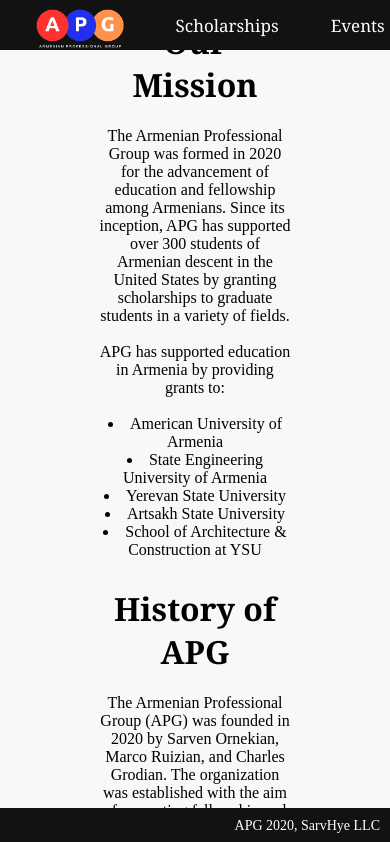
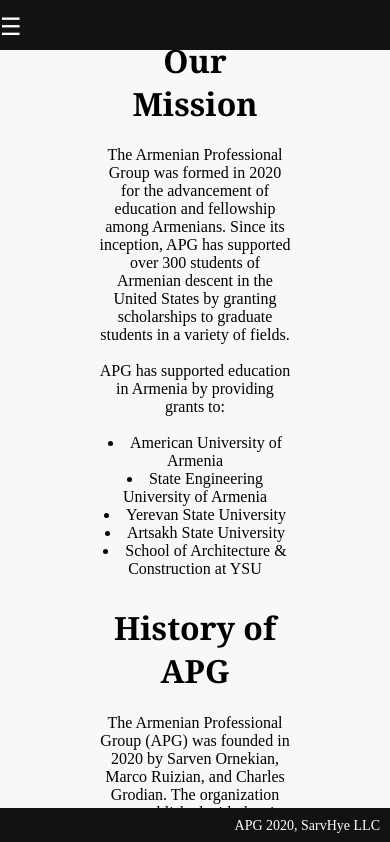
Before and after one commit to sornekian/APG, a React (Create React App) app: page / in a window 390 px wide. Shown: the top 842 px of the page. Built offline with nearby package versions, Linux system fonts and the light colour scheme.

Commit message:
adds hamburger menu for smaller screens

```diff
--- a/src/components/NavBar/NavBar.css
+++ b/src/components/NavBar/NavBar.css
@@ -21,6 +21,7 @@ nav img {
     list-style: none;
     margin: 0;
     padding: 0;
+    justify-content: space-between;
 }
 
 .navbar li {
@@ -66,3 +67,42 @@ nav img {
 .navbar button:hover {
     color: #666;
 }
+
+@media (max-width: 768px) {
+    .navbar .menu-items {
+      display: none;
+    }
+
+    .navbar .menu-items.show {
+      display: flex;
+      flex-direction: column;
+      position: absolute;
+      top: 50px;
+      left: 0;
+      width: 100%;
+      background-color: #121212;
+      z-index: 1;
+    }
+
+    .navbar .menu-items-mobile {
+      display: flex;
+      justify-content: flex-end;
+    }
+
+    .navbar .menu-items-mobile.show {
+      display: flex;
+      justify-content: flex-end;
+    }
+
+    .navbar .hamburger-menu {
+      font-size: 24px;
+      cursor: pointer;
+      margin-right: 20px;
+    }
+  }
+
+  @media (min-width: 769px) {
+    .navbar .menu-items-mobile {
+      display: none;
+    }
+  }
--- a/src/components/NavBar/NavBar.jsx
+++ b/src/components/NavBar/NavBar.jsx
@@ -2,32 +2,43 @@ import { Link } from 'react-router-dom';
 import * as userService from '../../utilities/users-service';
 import './NavBar.css';
 import LogoAPG from '../../assets/images/logo_small.png'
+import React, { useState } from 'react';
+
 
 export default function NavBar({ user, setUser }) {
+    const [isMobileMenuOpen, setIsMobileMenuOpen] = useState(false);
 
     function handleLogOut() {
         userService.logOut()
         setUser(null)
     }
+    function toggleMobileMenu() {
+        setIsMobileMenuOpen(!isMobileMenuOpen);
+      }
 
       return (
         <nav className="navbar">
-            <ul>
+          <ul className={`menu-items ${isMobileMenuOpen ? 'show' : ''}`}>
             <li><Link className='logo' to='/'><img src={LogoAPG} alt="logo" /></Link></li>
             {user ? <li>Greetings, {user.name}</li> : null}
             <li><Link to="/scholarships">Scholarships</Link></li>
             <li><Link to="/events">Events</Link></li>
             <li><Link to="/news">Business News</Link></li>
             <li><Link to="/jobs">Job Board</Link></li>
-                {!user ?
+            {!user ? (
               <>
                 <li><Link to="/signup">Become a Member</Link></li>
                 <li><Link to="/login">Member Login</Link></li>
               </>
-                    :
+            ) : (
               <li><Link to="" onClick={handleLogOut}>Log Out</Link></li>
+            )}
+          </ul>
+          <ul className={`menu-items-mobile ${isMobileMenuOpen ? 'show' : ''}`}>
+            <li className="hamburger-menu" onClick={toggleMobileMenu}>
+              &#9776;
+            </li>
+          </ul>
+        </nav>
+      );
             }
-            </ul>
-        </nav >
-    )
-}
--- a/src/pages/Home/Home.css
+++ b/src/pages/Home/Home.css
@@ -5,5 +5,5 @@ h1 {
 .homepage-container {
     max-width: 50%;
     margin-left: 25%;
-    margin-top: 5%;
+    margin-top: 10%;
 }
```
Lines whose indentation alone changed are shown as unchanged.
